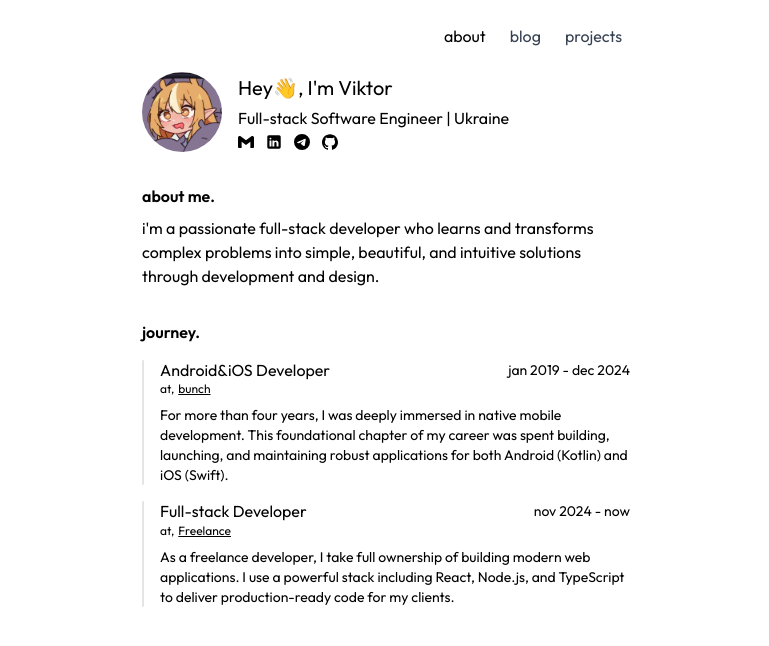
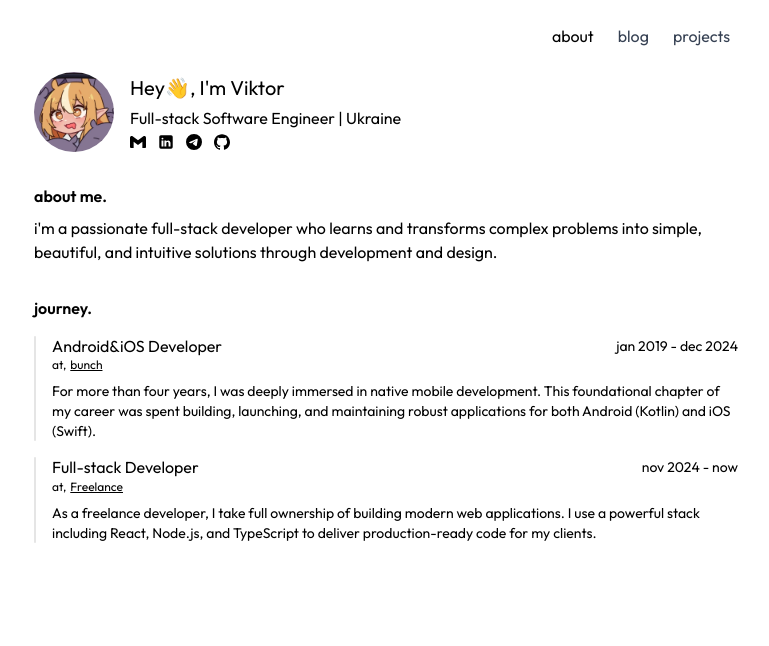
Before and after one commit to kotleni/kotleni.github.io, a Next.js app: page / in a window 1280 px wide. Shown: the top 646 px of the page, without its empty margins (254-1023 px from the left). Built offline with nearby package versions, Linux system fonts and the light colour scheme.

Commit message:
fix: responsive body container

```diff
--- a/src/app/layout.tsx
+++ b/src/app/layout.tsx
@@ -76,7 +76,7 @@ export default function RootLayout({
                         enableSystem
                         disableTransitionOnChange
                     >
-                        <div className="md:container md:px-99 flex flex-col p-4">
+                        <div className="md:container px-4 sm:px-12 md:px-28 lg:px-60 xl:px-72 2xl:px-99 flex flex-col p-4">
                             <header className="flex flex-row justify-end">
                                 <div className="flex flex-row gap-2">
                                     {navLinks.map((link, index) => {
```
